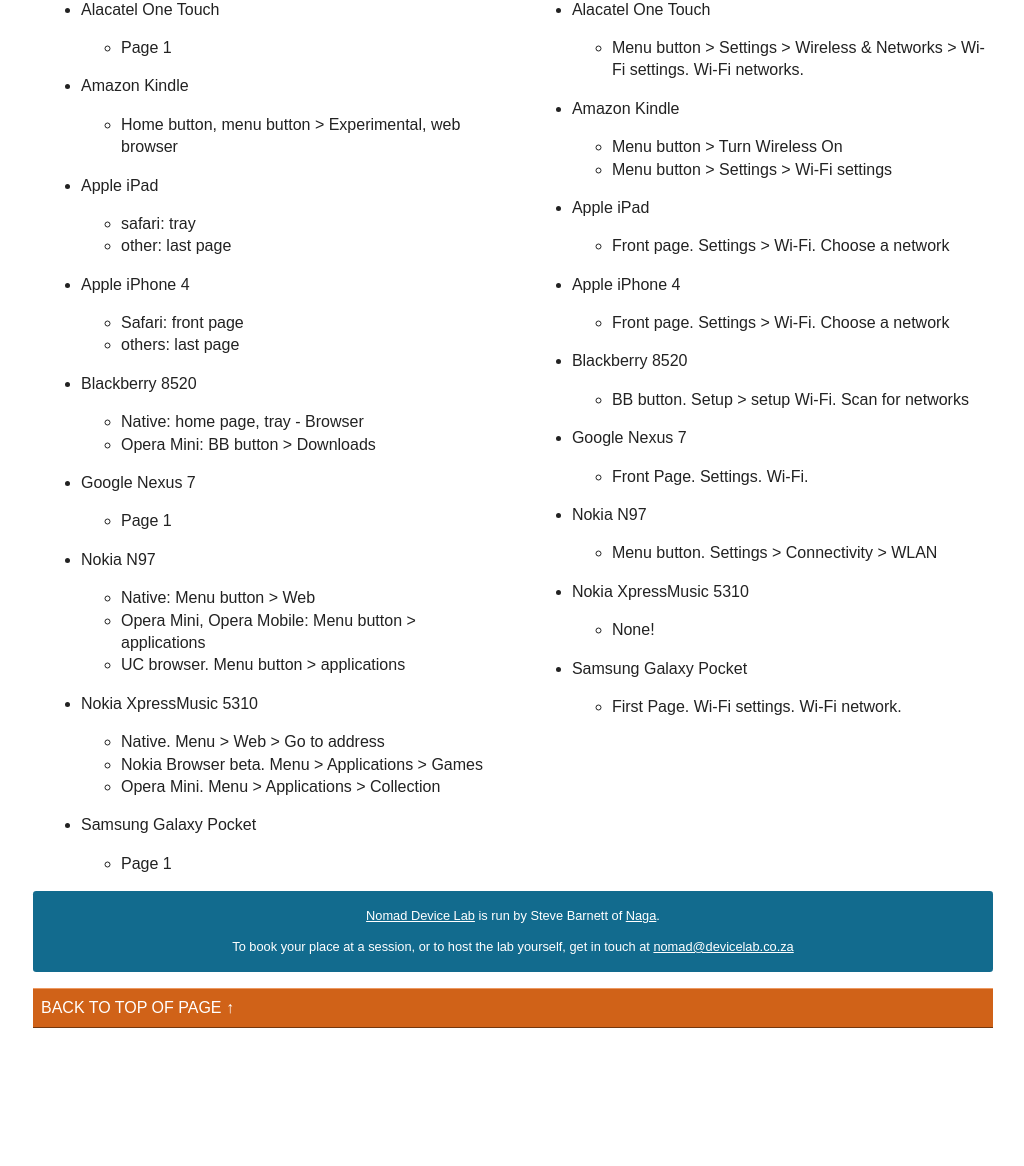
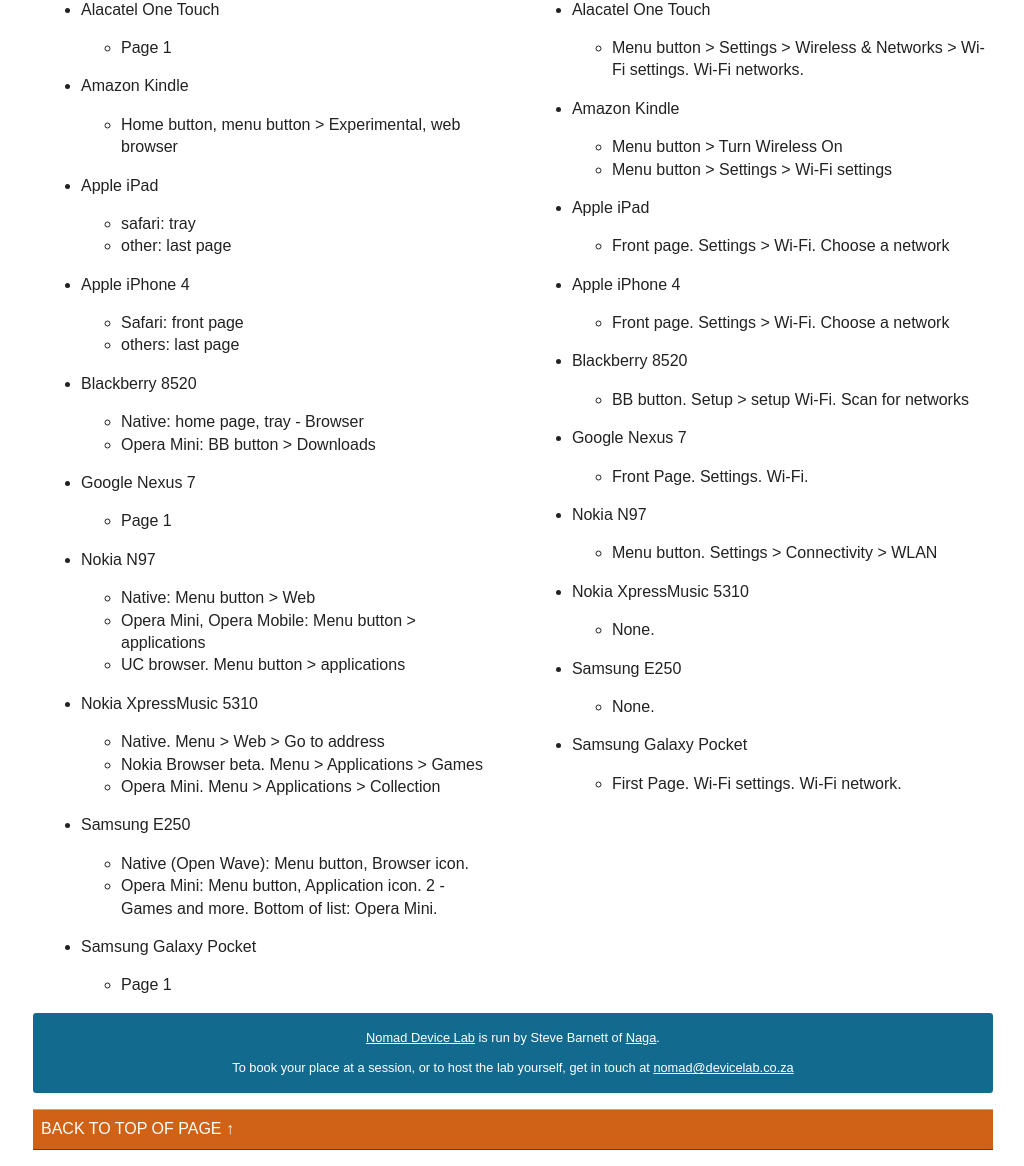
Before and after one commit to SteveBarnett/DeviceLab.co.za, a PHP site: page /device-reference.php in a window 1280 px wide. Shown: the part 235-1401 px from the top of the page, without its empty margins (127-1151 px from the left). Before the commit the page ends 1263 px from the top, so only its background shows below. Run offline with PHP 8.4, Linux system fonts and the light colour scheme; some libraries are stand-ins or nearby versions.

Commit message:
Updated ref docs

```diff
--- a/device-reference.php
+++ b/device-reference.php
@@ -64,10 +64,18 @@ require('_header.php');
     <li>Opera Mini. Menu &gt; Applications &gt; Collection</li>
   </ul></li>
 
+  <li>Samsung E250
+  <ul>
+    <li>Native (Open Wave): Menu button, Browser icon.</li>
+    <li>Opera Mini: Menu button, Application icon. 2 - Games and more. Bottom of list: Opera Mini.</li>
+  </ul></li>
+
   <li>Samsung Galaxy Pocket
   <ul>
     <li>Page 1</li>
   </ul></li>
+
+
 
 </ul>
 
@@ -123,7 +131,12 @@ require('_header.php');
 
   <li>Nokia XpressMusic 5310
   <ul>
-    <li>None!</li>
+    <li>None.</li>
+  </ul></li>
+
+    <li>Samsung E250
+  <ul>
+    <li>None.</li>
   </ul></li>
 
   <li>Samsung Galaxy Pocket
```
